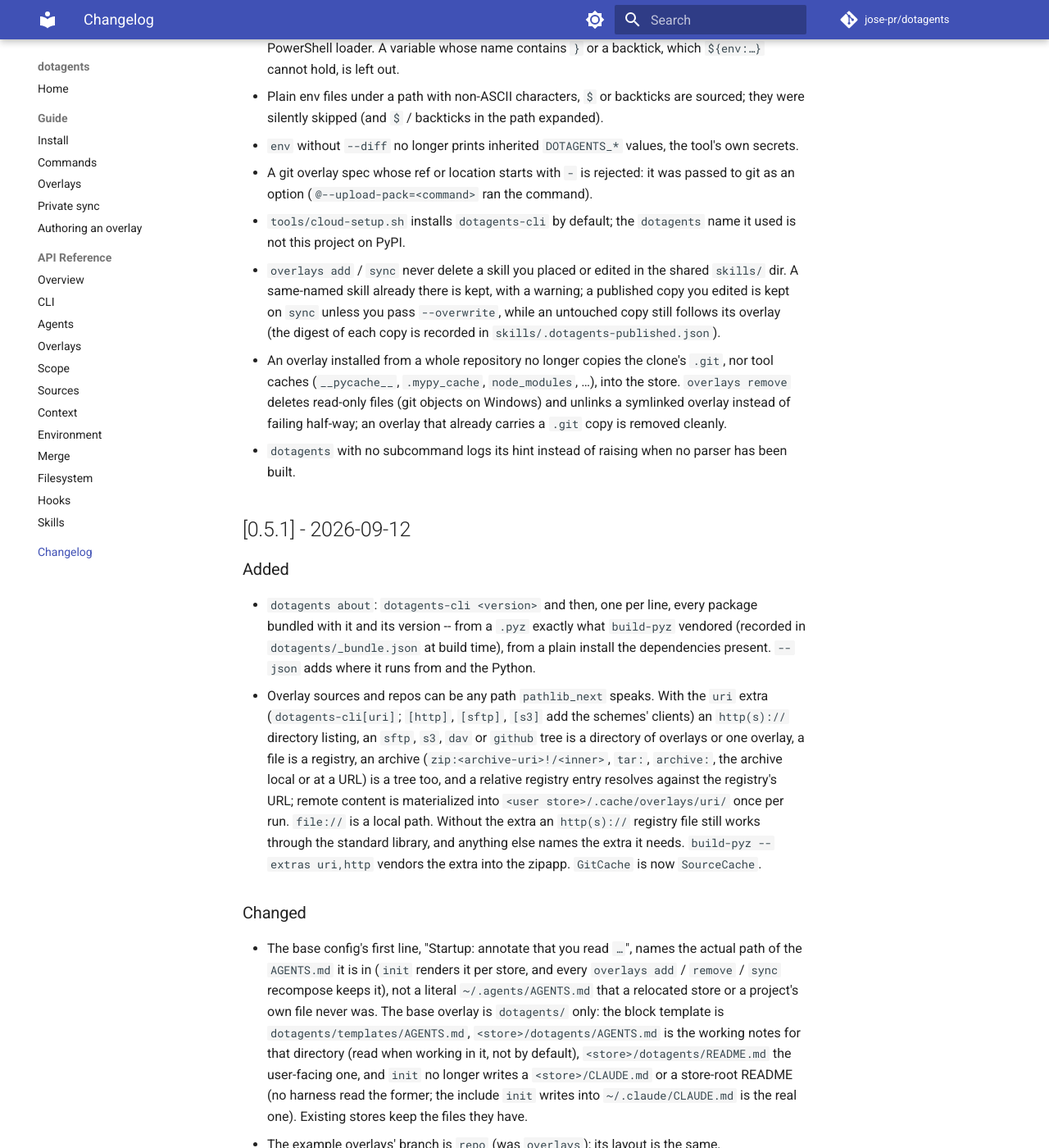
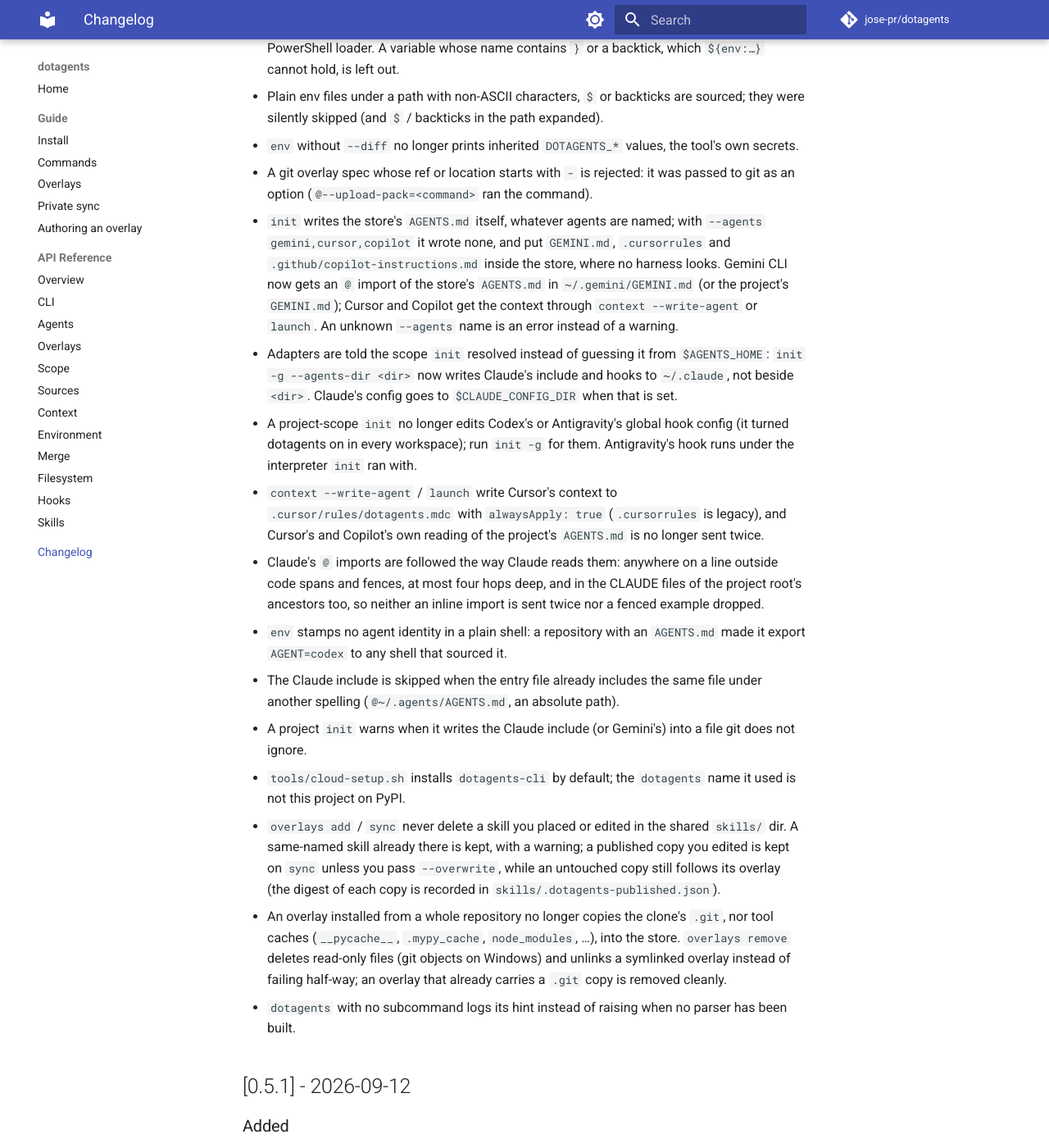
Before and after one commit to jose-pr/dotagents, an MkDocs documentation site: the page built from docs/changelog.md, in a window 1280 px wide and 1400 px high, scrolled down 3133 px. Shown: the whole window at 82% size. Built offline with MkDocs 1.6.1 and Material for MkDocs 9.7.7, drawn with Linux system fonts in a browser that asks for light colours; comment, search, counter and statistics services are not loaded.

Commit message:
docs: adapter last miles, scope, Cursor's rule file, runtime identity

```diff
--- a/CHANGELOG.md
+++ b/CHANGELOG.md
@@ -131,6 +131,34 @@
   tool's own secrets.
 - A git overlay spec whose ref or location starts with `-` is rejected: it was
   passed to git as an option (`@--upload-pack=<command>` ran the command).
+- `init` writes the store's `AGENTS.md` itself, whatever agents are named;
+  with `--agents gemini,cursor,copilot` it wrote none, and put `GEMINI.md`,
+  `.cursorrules` and `.github/copilot-instructions.md` inside the store, where
+  no harness looks. Gemini CLI now gets an `@` import of the store's
+  `AGENTS.md` in `~/.gemini/GEMINI.md` (or the project's `GEMINI.md`); Cursor
+  and Copilot get the context through `context --write-agent` or `launch`. An
+  unknown `--agents` name is an error instead of a warning.
+- Adapters are told the scope `init` resolved instead of guessing it from
+  `$AGENTS_HOME`: `init -g --agents-dir <dir>` now writes Claude's include and
+  hooks to `~/.claude`, not beside `<dir>`. Claude's config goes to
+  `$CLAUDE_CONFIG_DIR` when that is set.
+- A project-scope `init` no longer edits Codex's or Antigravity's global hook
+  config (it turned dotagents on in every workspace); run `init -g` for them.
+  Antigravity's hook runs under the interpreter `init` ran with.
+- `context --write-agent` / `launch` write Cursor's context to
+  `.cursor/rules/dotagents.mdc` with `alwaysApply: true` (`.cursorrules` is
+  legacy), and Cursor's and Copilot's own reading of the project's `AGENTS.md`
+  is no longer sent twice.
+- Claude's `@` imports are followed the way Claude reads them: anywhere on a
+  line outside code spans and fences, at most four hops deep, and in the CLAUDE
+  files of the project root's ancestors too, so neither an inline import is
+  sent twice nor a fenced example dropped.
+- `env` stamps no agent identity in a plain shell: a repository with an
+  `AGENTS.md` made it export `AGENT=codex` to any shell that sourced it.
+- The Claude include is skipped when the entry file already includes the same
+  file under another spelling (`@~/.agents/AGENTS.md`, an absolute path).
+- A project `init` warns when it writes the Claude include (or Gemini's) into a
+  file git does not ignore.
 - `tools/cloud-setup.sh` installs `dotagents-cli` by default; the `dotagents`
   name it used is not this project on PyPI.
 - `overlays add` / `sync` never delete a skill you placed or edited in the
```
Also changed, not shown: docs/guide/commands.md (+2 -1 lines), docs/guide/install.md (+6 -4 lines), src/dotagents/AGENTS.md (+22 -9 lines).
